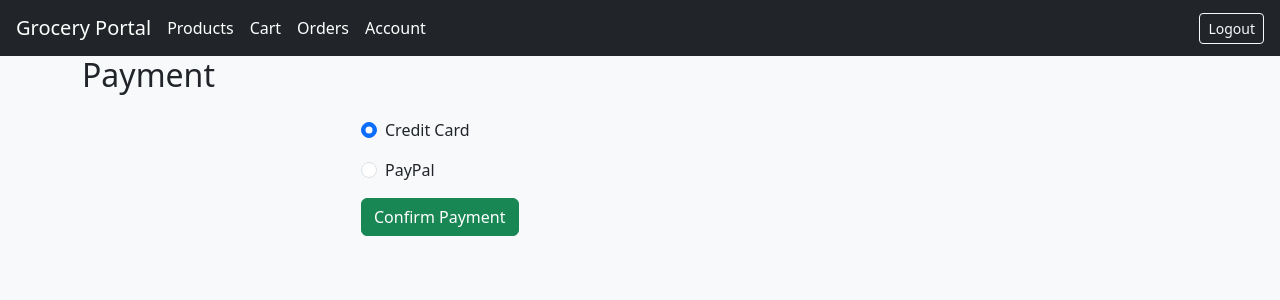
After one commit to ElricDominguez/grocery-portal, a Flask app: page /payment in a window 1280 px wide. The commit adds this page. Shown: the top 300 px of the page. Run offline with Flask 3, Linux system fonts and the light colour scheme; the visitor is signed in with stand-in values (Sample User, id 1).

Commit message:
Final cleaned version for submission

```diff
--- a/app.py
+++ b/app.py
@@ -1,10 +1,53 @@
 from flask import Flask, render_template, request, redirect, session
 import db_config
+from datetime import datetime
 
 app = Flask(__name__)
-app.secret_key = "supersecretkey"  # 🔐 Needed for session support. Change this before deployment.
+app.secret_key = os.environ.get("SECRET_KEY", "defaultkey") #final change, if broken replace line with: app.secret_key = "supersecretkey"
 
-#add_to_cart
+# home route
+@app.route("/")
+def home():
+    return redirect("/products")
+
+# account
+@app.route("/account", methods=["GET", "POST"])
+def account():
+    if "user_id" not in session:
+        return redirect("/login")
+
+    conn = db_config.get_connection()
+    cursor = conn.cursor(dictionary=True)
+
+    cursor.execute("SELECT name, email FROM users WHERE id = %s", (session["user_id"],))
+    user = cursor.fetchone()
+
+    cursor.close()
+    conn.close()
+
+    return render_template("account.html", user=user)
+
+# delete_account
+@app.route("/delete_account", methods=["POST"])
+def delete_account():
+    if "user_id" not in session:
+        return redirect("/login")
+
+    conn = db_config.get_connection()
+    cursor = conn.cursor()
+
+    cursor.execute("DELETE FROM order_items WHERE order_id IN (SELECT id FROM orders WHERE user_id = %s)", (session["user_id"],))
+    cursor.execute("DELETE FROM orders WHERE user_id = %s", (session["user_id"],))
+    cursor.execute("DELETE FROM users WHERE id = %s", (session["user_id"],))
+
+    conn.commit()
+    cursor.close()
+    conn.close()
+
+    session.clear()
+    return "Account deleted successfully. Refresh to return to home."
+
+# add_to_cart
 @app.route("/add_to_cart", methods=["POST"])
 def add_to_cart():
     product_id = str(request.form["product_id"])
@@ -14,7 +57,6 @@ def add_to_cart():
 
     cart = session["cart"]
 
-    # Add or increment quantity
     if product_id in cart:
         cart[product_id] += 1
     else:
@@ -23,13 +65,12 @@ def add_to_cart():
     session["cart"] = cart
     return redirect("/products")
 
-
-#cart
+# cart
 @app.route("/cart")
 def view_cart():
     cart = session.get("cart", {})
     if not cart:
-        return "🛒 Your cart is empty."
+        return redirect("/products")
 
     conn = db_config.get_connection()
     cursor = conn.cursor(dictionary=True)
@@ -42,18 +83,20 @@ def view_cart():
     cursor.close()
     conn.close()
 
-    # Add quantity info
     for p in products:
         pid = str(p["id"])
         p["quantity"] = cart[pid]
+        p["price"] = float(p["price"])  # Fix Decimal -> float
         p["subtotal"] = round(p["price"] * p["quantity"], 2)
 
-    total = round(sum(p["subtotal"] for p in products), 2)
+    subtotal = sum(p["subtotal"] for p in products)
+    tax_rate = 0.0825
+    tax = round(subtotal * tax_rate, 2)
+    total = round(subtotal + tax, 2)
 
-    return render_template("cart.html", products=products, total=total)
-#checkout
-from datetime import datetime
+    return render_template("cart.html", products=products, subtotal=subtotal, tax=tax, total=total)
 
+# checkout
 @app.route("/checkout", methods=["POST"])
 def checkout():
     if "user_id" not in session:
@@ -61,27 +104,33 @@ def checkout():
 
     cart = session.get("cart", {})
     if not cart:
-        return "❌ Cart is empty."
+        return "Cart is empty."
 
     conn = db_config.get_connection()
     cursor = conn.cursor()
 
-    # Get product prices to calculate total
     placeholders = ",".join(["%s"] * len(cart))
     cursor.execute(f"SELECT id, price FROM products WHERE id IN ({placeholders})", list(cart.keys()))
     prices = {str(row[0]): float(row[1]) for row in cursor.fetchall()}
 
-    total = sum(prices[pid] * qty for pid, qty in cart.items())
+    subtotal = sum(prices[pid] * qty for pid, qty in cart.items())
+    tax_rate = 0.0825
+    tax = round(subtotal * tax_rate, 2)
+    total = round(subtotal + tax, 2)
 
-    # Insert order
+    # Insert the order
     cursor.execute("INSERT INTO orders (user_id, total) VALUES (%s, %s)", (session["user_id"], total))
     order_id = cursor.lastrowid
 
-    # Insert order items
+
     for pid, qty in cart.items():
         cursor.execute(
             "INSERT INTO order_items (order_id, product_id, quantity, price) VALUES (%s, %s, %s, %s)",
             (order_id, pid, qty, prices[pid])
+        )
+        cursor.execute(
+            "UPDATE products SET stock = stock - %s WHERE id = %s",
+            (qty, pid)
         )
 
     conn.commit()
@@ -89,9 +138,19 @@ def checkout():
     conn.close()
 
     session.pop("cart", None)
-    return f"Order #{order_id} placed successfully!"
-#orders
-#used to view past orders
+    return redirect("/payment")
+
+
+# payment
+@app.route("/payment", methods=["GET", "POST"])
+def payment():
+    if "user_id" not in session:
+        return redirect("/login")
+    if request.method == "POST":
+        return redirect("/orders")
+    return render_template("payment.html")
+
+# orders
 @app.route("/orders")
 def view_orders():
     if "user_id" not in session:
@@ -117,7 +176,7 @@ def view_orders():
 
     return render_template("orders.html", orders=orders)
 
-#products
+# products
 @app.route("/products")
 def products():
     conn = db_config.get_connection()
@@ -131,7 +190,36 @@ def products():
 
     return render_template("products.html", products=items)
 
-#login
+# register
+@app.route("/register", methods=["GET", "POST"])
+def register():
+    if request.method == "POST":
+        name = request.form["name"]
+        email = request.form["email"]
+        password = request.form["password"]
+
+        conn = db_config.get_connection()
+        cursor = conn.cursor()
+
+        try:
+            cursor.execute("INSERT INTO users (name, email, password) VALUES (%s, %s, %s)", (name, email, password))
+            conn.commit()
+            return redirect("/login")
+        except Exception as e:
+            return f"❌ Registration failed: {e}"
+        finally:
+            cursor.close()
+            conn.close()
+
+    return render_template("register.html")
+
+# logout
+@app.route("/logout")
+def logout():
+    session.clear()
+    return redirect("/login")
+
+# login
 @app.route("/login", methods=["GET", "POST"])
 def login():
     if request.method == "POST":
@@ -150,11 +238,11 @@ def login():
         if user:
             session["user_id"] = user["id"]
             session["user_name"] = user["name"]
-            return f"Welcome, {user['name']}!"
+            return redirect("/products")
         else:
             return "Invalid email or password."
 
     return render_template("login.html")
 
 if __name__ == "__main__":
-    app.run(debug=True)
+    app.run(debug=False) #changed to false, originally true
--- a/db_config.py
+++ b/db_config.py
@@ -6,7 +6,7 @@ def get_connection():
     return mysql.connector.connect(
         host="localhost",
         user="root",
-        password="@Elric2004",
+        password="", #change
         database="grocery_portal"
     )
 
--- a/templates/base.html
+++ b/templates/base.html
@@ -2,16 +2,35 @@
 <html lang="en">
 <head>
     <meta charset="UTF-8">
-    <title>{% block title %}Grocery Portal{% endblock %}</title>
-    <link rel="stylesheet" href="https://cdn.jsdelivr.net/npm/bootstrap@5.3.0/dist/css/bootstrap.min.css">
+    <title>Grocery Portal</title>
+    <link href="https://cdn.jsdelivr.net/npm/bootstrap@5.3.0/dist/css/bootstrap.min.css" rel="stylesheet">
 </head>
-<body class="container mt-5">
+<body class="bg-light">
 
-    <h1 class="text-center">🛒 Grocery Portal</h1>
-    <hr>
+<nav class="navbar navbar-dark bg-dark px-3">
+    <a class="navbar-brand" href="/"> Grocery Portal</a>
 
-    {% block content %}
-    {% endblock %}
+    {% if session.get("user_id") %}
+    <div class="d-flex gap-3">
+        <a class="nav-link text-white" href="/products">Products</a>
+        <a class="nav-link text-white" href="/cart">Cart</a>
+        <a class="nav-link text-white" href="/orders">Orders</a>
+        <a class="nav-link text-white" href="/account">Account</a>
+    </div>
+    <div class="ms-auto">
+        <a class="btn btn-outline-light btn-sm" href="/logout">Logout</a>
+    </div>
+    {% else %}
+    <div class="ms-auto d-flex gap-3">
+        <a class="nav-link text-white" href="/login">Login</a>
+        <a class="nav-link text-white" href="/register">Register</a>
+    </div>
+    {% endif %}
+</nav>
+
+<main class="container">
+    {% block content %}{% endblock %}
+</main>
 
 </body>
 </html>
--- /dev/null
+++ b/templates/payment.html
@@ -0,0 +1,16 @@
+{% extends "base.html" %}
+{% block title %}Payment{% endblock %}
+{% block content %}
+<h2 class="mb-4">Payment</h2>
+<form method="POST" class="w-50 mx-auto">
+  <div class="form-check mb-3">
+    <input class="form-check-input" type="radio" name="method" checked>
+    <label class="form-check-label">Credit Card</label>
+  </div>
+  <div class="form-check mb-3">
+    <input class="form-check-input" type="radio" name="method">
+    <label class="form-check-label">PayPal</label>
+  </div>
+  <button type="submit" class="btn btn-success">Confirm Payment</button>
+</form>
+{% endblock %}
```
Also changed, not shown: templates/account.html (added, +17 -0 lines), templates/cart.html (+20 -17 lines), templates/login.html (+10 -10 lines), templates/orders.html (+16 -9 lines), templates/products.html (+7 -10 lines), templates/register.html (+12 -12 lines), README.md.
